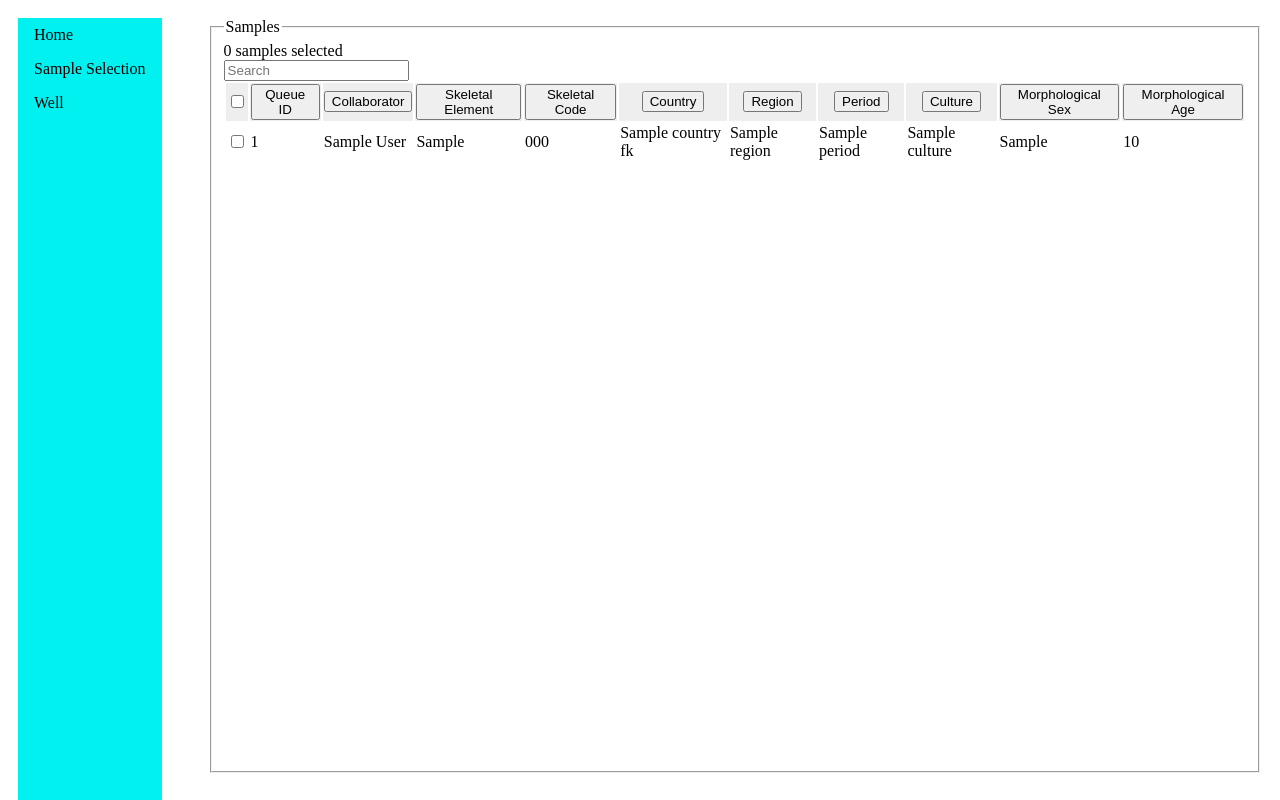
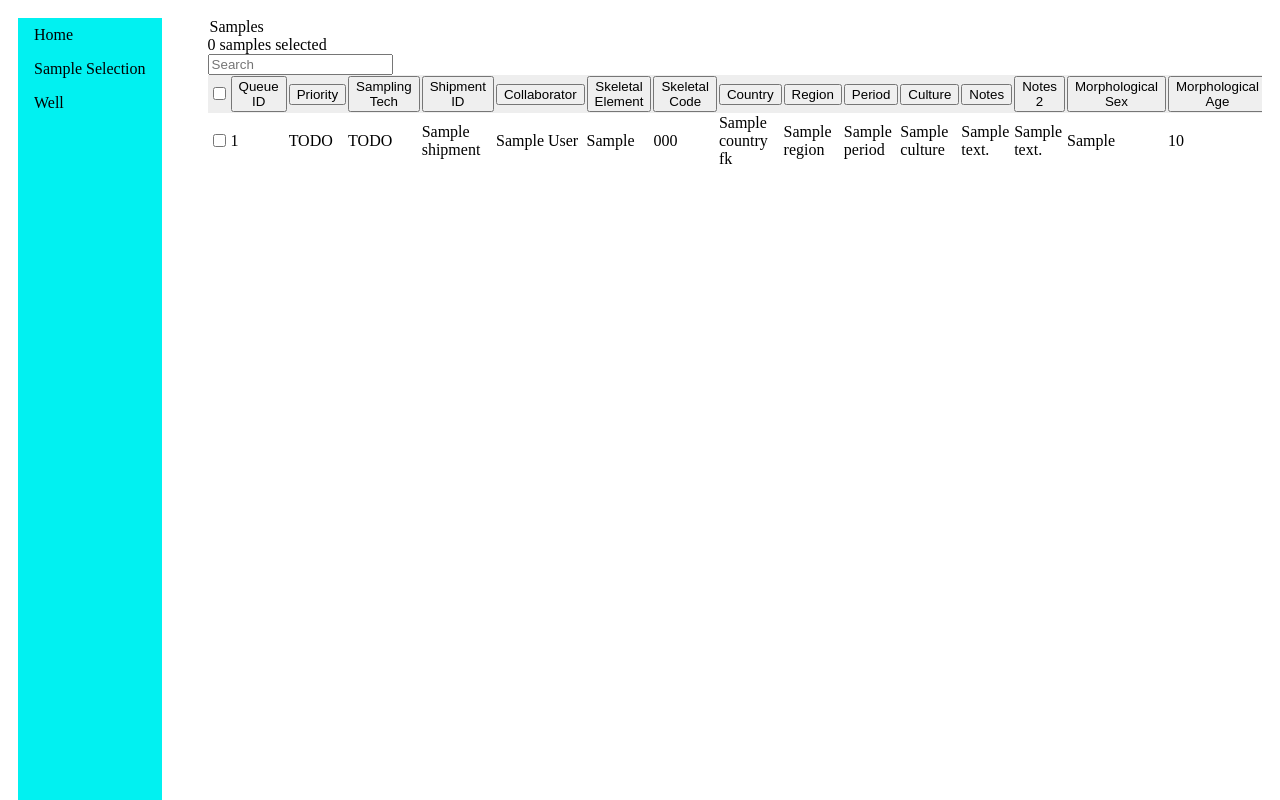
Before and after one commit to DReichLab/waldo, a Django app: template samples/templates/samples/sample_selection.html in a window 1280 px wide. Run offline with Django 3.2, Linux system fonts and the light colour scheme; the template is opened without the code that fills it: most values are stand-ins (such as "Sample title", 1, 10 or a date in 2020).

Commit message:
new fields and side scrolling for sample selection

```diff
--- a/samples/templates/samples/reich_lab_base.html
+++ b/samples/templates/samples/reich_lab_base.html
@@ -1,6 +1,7 @@
 <!DOCTYPE html>
 <html lang="en">
 <head>
+<meta name="viewport" content="width=device-width, initial-scale=1.0">
 {% load static %}
 <link rel="stylesheet" type="text/css" href="{% static 'samples/style.css' %}" >
 <title>{% block title %}Reich Lab Ancient DNA{% endblock %}</title>
--- a/samples/templates/samples/sample_selection.html
+++ b/samples/templates/samples/sample_selection.html
@@ -14,10 +14,16 @@ th {
 	background: #eee;
 }
 
-table{
+#table_wrapper{
+	overflow-x: auto;
 	overflow-y: scroll;
 	height: 85vh;
-	display: block;
+}
+
+table{
+	border-collapse: collapse;
+	border-spacing: 0;
+	width: 100%;
 }
 </style>
 
@@ -28,18 +34,21 @@ table{
 	}
 </script>
 
-<fieldset>
 <legend>Samples</legend>
 <div id='sample_rows'>
 <div id='sample_count'></div>
 <script>document.addEventListener("load", update_count());</script>
 
 <input class="search" placeholder="Search" />
+<div id='table_wrapper'>
 <table>
 	<thead>
 	<tr>
 		<th><input type="checkbox" name="toggle_all_checkbox" id="toggle_all_checkbox" onclick="toggle_onscreen_all()"></th>
 		<th><button class="sort" data-sort="queue_id">Queue ID</button></th>
+		<th><button class="sort" data-sort="priority">Priority</button></th>
+		<th><button class="sort" data-sort="sampling_tech">Sampling Tech</button></th>
+		<th><button class="sort" data-sort="shipment_id">Shipment ID</button></th>
 		<th><button class="sort" data-sort="collaborator">Collaborator</button></th>
 		<th><button class="sort" data-sort="skeletal_element">Skeletal Element</button></th>
 		<th><button class="sort" data-sort="skeletal_code">Skeletal Code</button></th>
@@ -47,6 +56,8 @@ table{
 		<th><button class="sort" data-sort="region">Region</button></th>
 		<th><button class="sort" data-sort="period">Period</button></th>
 		<th><button class="sort" data-sort="culture">Culture</button></th>
+		<th><button class="sort" data-sort="notes">Notes</button></th>
+		<th><button class="sort" data-sort="notes_2">Notes 2</button></th>
 		<th><button class="sort" data-sort="morphological_sex">Morphological Sex</button></th>
 		<th><button class="sort" data-sort="morphological_age">Morphological Age</button></th>
 	</tr>
@@ -59,6 +70,9 @@ table{
 			<input class="sample_checkbox" type="checkbox" name="checkbox{{sample.queue_id}}" id="checkbox{{sample.queue_id}}" onclick="update_count()">
 		</td>
 		<td class="queue_id">{{sample.queue_id}}</td>
+		<td class="priority">TODO</td>
+		<td class="sampling_tech">TODO</td>
+		<td class="shipment_id">{{sample.shipment.shipment_name}}</td>
 		<td class="collaborator">{{sample.collaborator.first_name}} {{sample.collaborator.last_name}}</td>
 		<td class="skeletal_element">{{sample.skeletal_element}}</td>
 		<td class="skeletal_code">{{sample.skeletal_code}}</td>
@@ -66,6 +80,8 @@ table{
 		<td class="region">{{sample.country_fk.region}}</td>
 		<td class="period">{{sample.period}}</td>
 		<td class="culture">{{sample.culture}}</td>
+		<td class="notes">{{sample.notes}}</td>
+		<td class="notes_2">{{sample.notes_2}}</td>
 		<td class="morphological_sex">{{sample.morphological_sex}}</td>
 		<td class="morphological_age">{{sample.morphological_age}}</td>
 	</tr>
@@ -73,7 +89,7 @@ table{
 	</tbody>
 </table>
 </div>
-</fieldset>
+</div>
 
 <script>
 	var list_options = {
```
